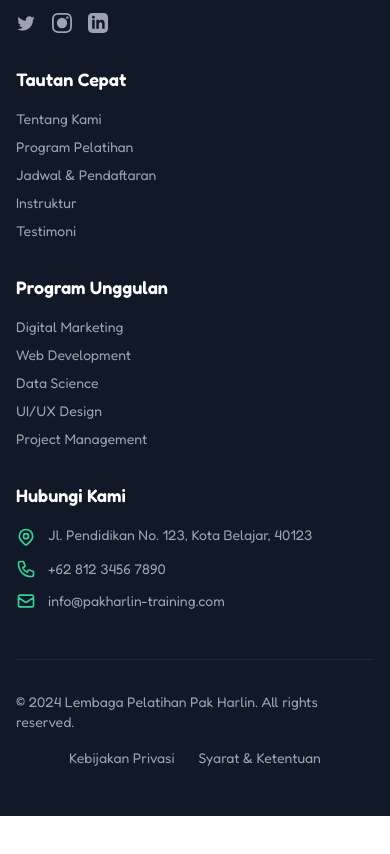
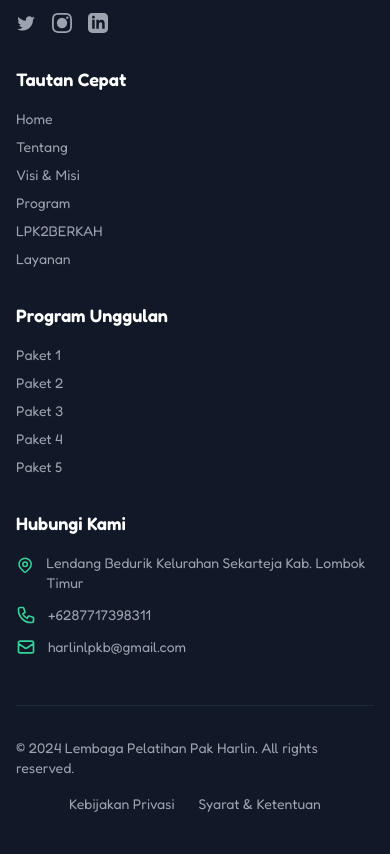
Before and after one commit to Smeagol03/lpkduaberkah, a website: page index.html in a window 390 px wide. Shown: the part 8831-9685 px from the top of the page. Before the commit the page ends 9647 px from the top, so only its background shows below. Drawn offline with nearby package versions, Linux system fonts and the light colour scheme.

Commit message:
feat(ui): update footer links and styles
- Add new color variable --color-red-400 and corresponding border class
- Update footer navigation links with proper href anchors
- Replace contact information with actual LPK2BERKAH details
- Add sm:inline responsive display utility

```diff
--- a/index.html
+++ b/index.html
@@ -922,12 +922,14 @@
                 <div>
                     <h3 class="font-semibold text-lg mb-4">Tautan Cepat</h3>
                     <ul class="space-y-2 text-sm">
-                        <li><a href="#" class="text-gray-400 hover:text-green-400 transition">Tentang Kami</a></li>
-                        <li><a href="#" class="text-gray-400 hover:text-green-400 transition">Program Pelatihan</a></li>
-                        <li><a href="#" class="text-gray-400 hover:text-green-400 transition">Jadwal & Pendaftaran</a>
+                        <li><a href="#hero" class="text-gray-400 hover:text-green-400 transition">Home</a></li>
+                        <li><a href="#about" class="text-gray-400 hover:text-green-400 transition">Tentang</a></li>
+                        <li><a href="#vision" class="text-gray-400 hover:text-green-400 transition">Visi & Misi</a>
                         </li>
-                        <li><a href="#" class="text-gray-400 hover:text-green-400 transition">Instruktur</a></li>
-                        <li><a href="#" class="text-gray-400 hover:text-green-400 transition">Testimoni</a></li>
+                        <li><a href="#program" class="text-gray-400 hover:text-green-400 transition">Program</a></li>
+                        <li><a href="#kenapa" class="text-gray-400 hover:text-green-400 transition">LPK2BERKAH</a>
+                        </li>
+                        <li><a href="#layanan" class="text-gray-400 hover:text-green-400 transition">Layanan</a></li>
                     </ul>
                 </div>
 
@@ -935,11 +937,16 @@
                 <div>
                     <h3 class="font-semibold text-lg mb-4">Program Unggulan</h3>
                     <ul class="space-y-2 text-sm">
-                        <li><a href="#" class="text-gray-400 hover:text-green-400 transition">Digital Marketing</a></li>
-                        <li><a href="#" class="text-gray-400 hover:text-green-400 transition">Web Development</a></li>
-                        <li><a href="#" class="text-gray-400 hover:text-green-400 transition">Data Science</a></li>
-                        <li><a href="#" class="text-gray-400 hover:text-green-400 transition">UI/UX Design</a></li>
-                        <li><a href="#" class="text-gray-400 hover:text-green-400 transition">Project Management</a>
+                        <li><a href="/paket/paket1.html" class="text-gray-400 hover:text-green-400 transition">Paket
+                                1</a></li>
+                        <li><a href="/paket/paket2.html" class="text-gray-400 hover:text-green-400 transition">Paket
+                                2</a></li>
+                        <li><a href="/paket/paket3.html" class="text-gray-400 hover:text-green-400 transition">Paket
+                                3</a></li>
+                        <li><a href="/paket/paket4.html" class="text-gray-400 hover:text-green-400 transition">Paket
+                                4</a></li>
+                        <li><a href="/paket/paket5.html" class="text-gray-400 hover:text-green-400 transition">Paket
+                                5</a>
                         </li>
                     </ul>
                 </div>
@@ -954,21 +961,21 @@
                                 <path stroke-linecap="round" stroke-linejoin="round" stroke-width="2"
                                     d="M17.657 16.657L13.414 20.9a1.998 1.998 0 01-2.827 0l-4.244-4.243a8 8 0 1111.314 0zM15 11a3 3 0 11-6 0 3 3 0 016 0z" />
                             </svg>
-                            <span>Jl. Pendidikan No. 123, Kota Belajar, 40123</span>
+                            <span>Lendang Bedurik Kelurahan Sekarteja Kab. Lombok Timur</span>
                         </div>
                         <div class="flex items-center gap-3">
                             <svg class="w-5 h-5 text-green-400" fill="none" stroke="currentColor" viewBox="0 0 24 24">
                                 <path stroke-linecap="round" stroke-linejoin="round" stroke-width="2"
                                     d="M3 5a2 2 0 012-2h3.28a1 1 0 01.948.684l1.498 4.493a1 1 0 01-.502 1.21l-2.257 1.13a11.042 11.042 0 005.516 5.516l1.13-2.257a1 1 0 011.21-.502l4.493 1.498a1 1 0 01.684.949V19a2 2 0 01-2 2h-1C9.716 21 3 14.284 3 6V5z" />
                             </svg>
-                            <span>+62 812 3456 7890</span>
+                            <span>+6287717398311</span>
                         </div>
                         <div class="flex items-center gap-3">
                             <svg class="w-5 h-5 text-green-400" fill="none" stroke="currentColor" viewBox="0 0 24 24">
                                 <path stroke-linecap="round" stroke-linejoin="round" stroke-width="2"
                                     d="M3 8l7.89 5.26a2 2 0 002.22 0L21 8M5 19h14a2 2 0 002-2V7a2 2 0 00-2-2H5a2 2 0 00-2 2v10a2 2 0 002 2z" />
                             </svg>
-                            <span>info@pakharlin-training.com</span>
+                            <span>harlinlpkb@gmail.com</span>
                         </div>
                     </div>
                 </div>
```
Also changed, not shown: src/output.css.
